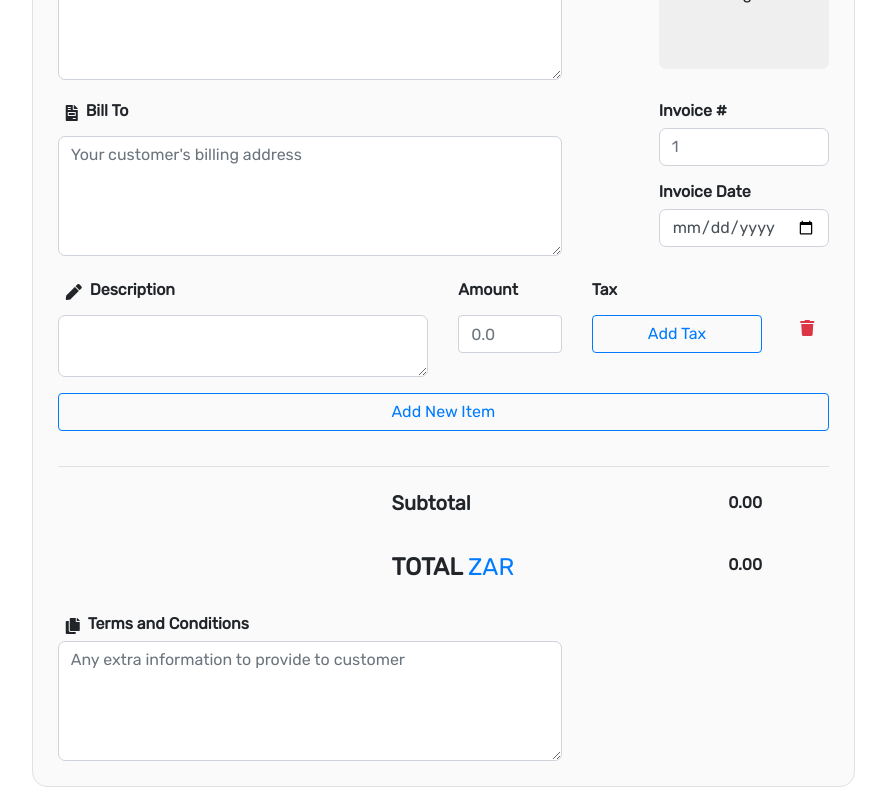
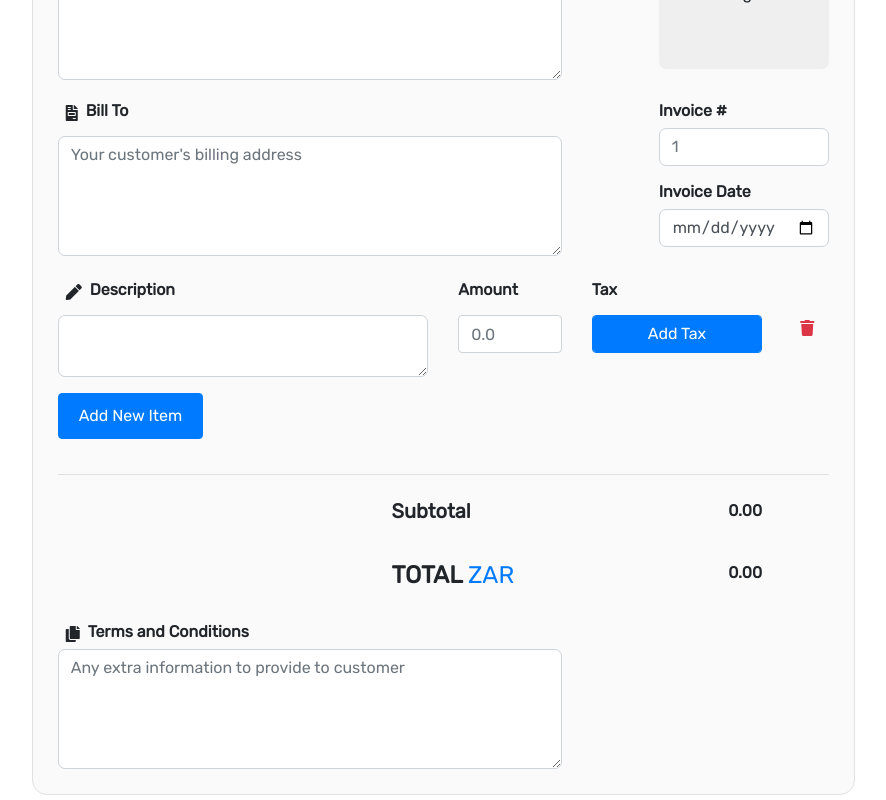
Before and after one commit to juliusvdw/custom-invoice-generator, a React (Create React App) app in the folder client/: page / in a window 1280 px wide. Shown: the part 1726-2526 px from the top of the page, without its empty margins (90-976 px from the left). Built offline with nearby package versions, Linux system fonts and the light colour scheme.

Commit message:
Buttons updated

```diff
--- a/client/src/components/form/Form.js
+++ b/client/src/components/form/Form.js
@@ -130,12 +130,13 @@ const Form = () => {
 
           <Item />
 
-          <div
-            className="btn btn-outline-primary form-control mt-3 w-90"
-            onClick={() => addItem()}
-          >
+          <div className = 'btn-container text-left w-100'>
+          <div className="btn btn-primary  mt-3 " onClick={() => addItem()} style = {btnStyle} >
             Add New Item
           </div>
+          </div>
+
+
 
           <hr style={{ marginTop: "35px" }} />
 
@@ -246,6 +247,9 @@ const downloadStyle = {
 
 }
 
+const btnStyle = {
+  padding: '10px 20px 10px 20px'
+}
 export default Form;
 
 
--- a/client/src/components/form/Item.js
+++ b/client/src/components/form/Item.js
@@ -60,7 +60,8 @@ const Item = () => {
             </h6>
             {item.tax === null ? (
               <div
-                className="btn btn-outline-primary  mt-2 form-control"
+                className="btn btn-primary form-control  mt-2 "
+                style = {btnStyle}
                 onClick={() => handleTaxModal(item)}
               >
                 Add Tax
@@ -97,4 +98,7 @@ const descriptionStyle = {
   borderRadius: "7px",
 };
 
+const btnStyle = {
+}
+
 export default Item;
```
